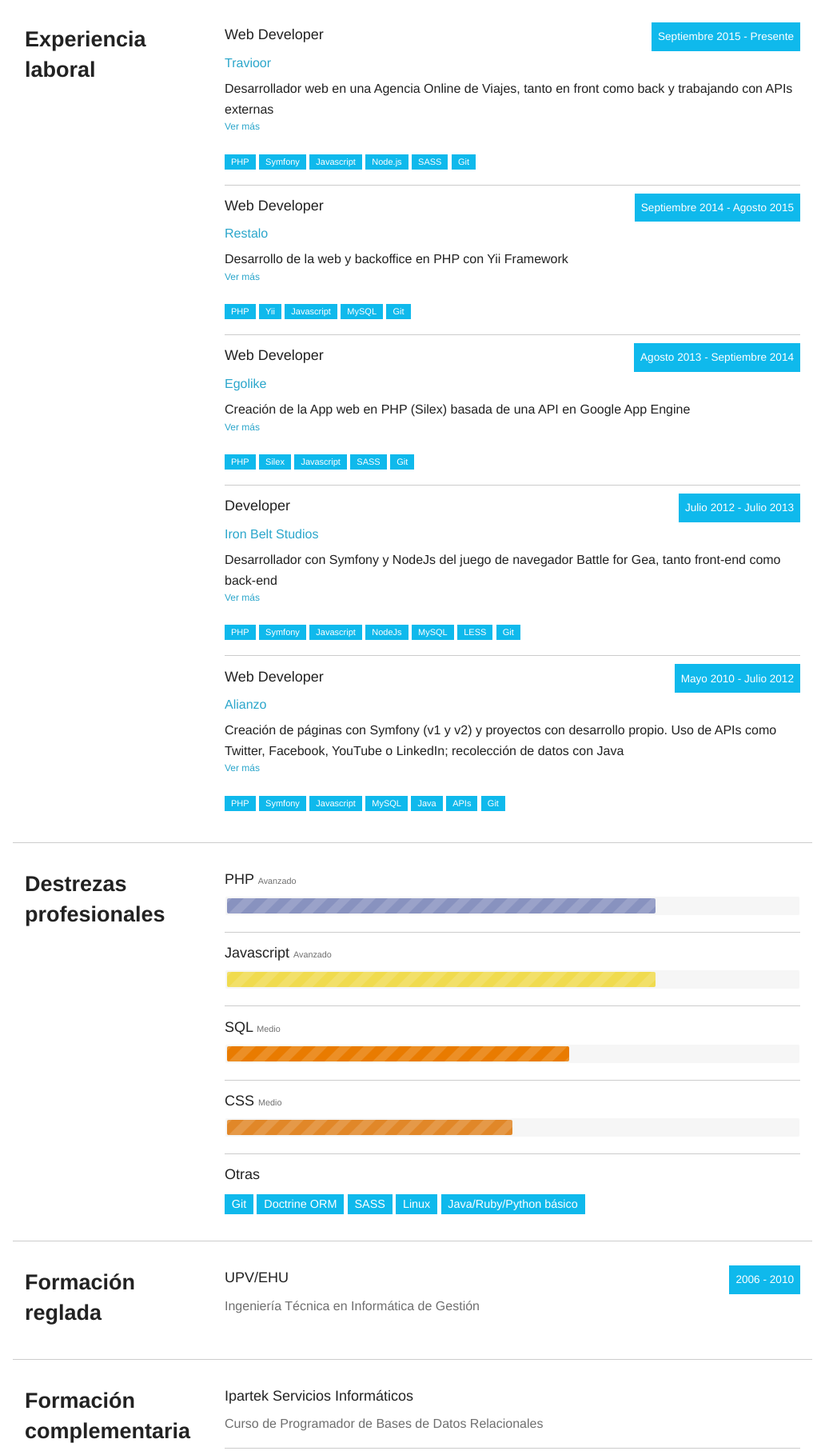
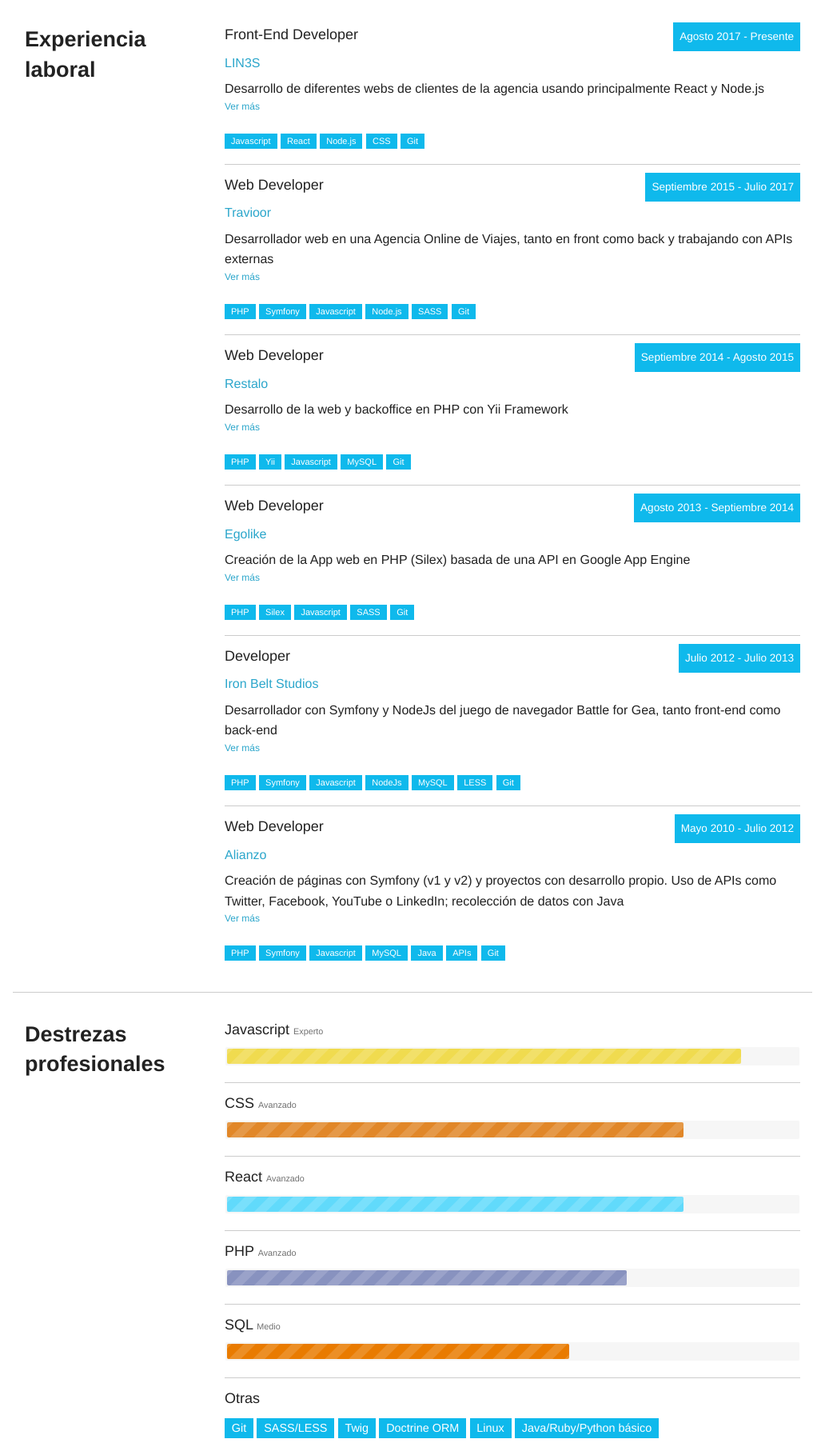
Before and after one commit to AnderRV/CV, a plain HTML site: page index.html in a window 1280 px wide. Shown: the part 161-1975 px from the top of the page at 80% size, without its empty margins (124-1156 px from the left). Drawn offline with nearby package versions, Linux system fonts and the light colour scheme.

Commit message:
Add LIN3S and update some other parts

```diff
--- a/index.html
+++ b/index.html
@@ -55,8 +55,27 @@
                 </div>
 
                 <div class="medium-9 columns">
+                    <div class="item lin3s">
+                        <p class="label period">Agosto 2017 - Presente</p>
+                        <h5>Front-End Developer</h5>
+                        <h6><a href="https://www.lin3s.com/">LIN3S</a></h6>
+
+                        <p class="description">
+                            Desarrollo de diferentes webs de clientes de la agencia usando principalmente React y Node.js
+                            <a href="#" class="more-desc">Ver más</a>
+                        </p>
+
+                        <div class="skills">
+                            <span class="label">Javascript</span>
+                            <span class="label">React</span>
+                            <span class="label">Node.js</span>
+                            <span class="label">CSS</span>
+                            <span class="label">Git</span>
+                        </div>
+                    </div>
+
                     <div class="item travioor">
-                        <p class="label period">Septiembre 2015 - Presente</p>
+                        <p class="label period">Septiembre 2015 - Julio 2017</p>
                         <h5>Web Developer</h5>
                         <h6><a href="http://www.travioor.com/">Travioor</a></h6>
 
@@ -164,18 +183,34 @@
 
                 <div class="medium-9 columns">
                     <div class="item">
+                        <h5>Javascript <small>Experto</small></h5>
+
+                        <div class="progress radius">
+                            <span class="js meter wow"></span>
+                        </div>
+                    </div>
+
+                    <div class="item">
+                        <h5>CSS <small>Avanzado</small></h5>
+
+                        <div class="progress radius">
+                            <span class="css meter wow"></span>
+                        </div>
+                    </div>
+
+                    <div class="item">
+                        <h5>React <small>Avanzado</small></h5>
+
+                        <div class="progress radius">
+                            <span class="react meter wow"></span>
+                        </div>
+                    </div>
+
+                    <div class="item">
                         <h5>PHP <small>Avanzado</small></h5>
 
                         <div class="progress radius">
                             <span class="php meter wow"></span>
-                        </div>
-                    </div>
-
-                    <div class="item">
-                        <h5>Javascript <small>Avanzado</small></h5>
-
-                        <div class="progress radius">
-                            <span class="js meter wow"></span>
                         </div>
                     </div>
 
@@ -188,20 +223,13 @@
                     </div>
 
                     <div class="item">
-                        <h5>CSS <small>Medio</small></h5>
-
-                        <div class="progress radius">
-                            <span class="css meter wow"></span>
-                        </div>
-                    </div>
-
-                    <div class="item">
                         <h5>Otras</h5>
 
                         <div>
                             <span class="label big">Git</span>
+                            <span class="label big">SASS/LESS</span>
+                            <span class="label big">Twig</span>
                             <span class="label big">Doctrine ORM</span>
-                            <span class="label big">SASS</span>
                             <span class="label big">Linux</span>
                             <span class="label big">Java/Ruby/Python básico</span>
                         </div>
@@ -230,26 +258,8 @@
 
                 <div class="medium-9 columns">
                     <div class="item">
-                        <h5>Ipartek Servicios Informáticos</h5>
-                        <h6>Curso de Programador de Bases de Datos Relacionales</h6>
-                    </div>
-
-                    <div class="item">
-                        <h5>Udacity</h5>
-                        <h6><a href="https://www.udacity.com/course/cs101">Computer Science: Building A Search Engine</a> [2012]</h6>
-                        <h6><a href="https://www.udacity.com/course/cs253">Web Application Engineering: How to Build a Blog</a> [2013]</h6>
-                        <h6><a href="https://www.udacity.com/course/cs271">Introduction to Artificial Intelligence</a> [2013]</h6>
-                        <h6><a href="https://www.udacity.com/course/cs255">HTML5 Game Development</a> [2013]</h6>
-                    </div>
-
-                    <div class="item">
-                        <h5>Coursera</h5>
-                        <h6><a href="https://www.coursera.org/course/ml">Machine Learning</a> (Stanford University) [2014]</h6>
-                        <h6><a href="https://www.coursera.org/course/datascitoolbox">The Data Scientist’s Toolbox</a> (Johns Hopkins University) [2014]</h6>
-                        <h6><a href="https://www.coursera.org/course/rprog">R Programming</a> (Johns Hopkins University) [2014]</h6>
-                        <h6><a href="https://www.coursera.org/learn/ruby-on-rails-intro">Ruby on Rails: An Introduction</a> (Johns Hopkins University) [2017]</h6>
-                        <h6><a href="https://www.coursera.org/learn/rails-with-active-record">Rails with Active Record and Action Pack</a> (Johns Hopkins University) [2017]</h6>
-                        <h6><a href="https://www.coursera.org/course/rprog">Functional Programming Principles in Scala</a> (Johns Hopkins University) [2017]</h6>
+                        <h5>egghead.io</h5>
+                        <h6><a href="https://egghead.io/courses/advanced-react-component-patterns">Advanced React Component Patterns</a> [2018]</h6>
                     </div>
 
                     <div class="item">
@@ -260,6 +270,29 @@
                         <h6><a href="https://www.pluralsight.com/courses/react-js-getting-started">React.js: Getting Started</a> [2017]</h6>
                         <h6><a href="https://www.pluralsight.com/courses/react-flux-building-applications">Building Applications with React and Flux</a> [2017]</h6>
                         <h6><a href="https://www.pluralsight.com/courses/jest-mastering-react-testing">Mastering React Testing with Jest</a> [2017]</h6>
+                    </div>
+
+                    <div class="item">
+                        <h5>Coursera</h5>
+                        <h6><a href="https://www.coursera.org/learn/rails-with-active-record">Rails with Active Record and Action Pack</a> (Johns Hopkins University) [2017]</h6>
+                        <h6><a href="https://www.coursera.org/learn/ruby-on-rails-intro">Ruby on Rails: An Introduction</a> (Johns Hopkins University) [2017]</h6>
+                        <h6><a href="https://www.coursera.org/course/rprog">Functional Programming Principles in Scala</a> (Johns Hopkins University) [2017]</h6>
+                        <h6><a href="https://www.coursera.org/course/ml">Machine Learning</a> (Stanford University) [2014]</h6>
+                        <h6><a href="https://www.coursera.org/course/datascitoolbox">The Data Scientist’s Toolbox</a> (Johns Hopkins University) [2014]</h6>
+                        <h6><a href="https://www.coursera.org/course/rprog">R Programming</a> (Johns Hopkins University) [2014]</h6>
+                    </div>
+
+                    <div class="item">
+                        <h5>Udacity</h5>
+                        <h6><a href="https://www.udacity.com/course/cs253">Web Application Engineering: How to Build a Blog</a> [2013]</h6>
+                        <h6><a href="https://www.udacity.com/course/cs271">Introduction to Artificial Intelligence</a> [2013]</h6>
+                        <h6><a href="https://www.udacity.com/course/cs255">HTML5 Game Development</a> [2013]</h6>
+                        <h6><a href="https://www.udacity.com/course/cs101">Computer Science: Building A Search Engine</a> [2012]</h6>
+                    </div>
+
+                    <div class="item">
+                        <h5>Ipartek Servicios Informáticos</h5>
+                        <h6>Curso de Programador de Bases de Datos Relacionales</h6>
                     </div>
                 </div>
             </div>
@@ -296,6 +329,22 @@
 
     <div class="dialog hidden">
         <div class="overlay"></div>
+
+        <div class="element hidden lin3s">
+            <p>
+                Desarrollo de diferentes webs de clientes de la agencia de marketing digital, para los que siempre es imprescindible tener un control absoluto del contenido desde CMS, y la analítica y el SEO juegan papeles fundamentales.
+                <br />
+                Desde enero de 2019 he estado liderando la parte de Front de la empresa como <b>Responsable de Front</b>. Con responsabilidades como revisar la calidad técnica de los proyectos o llevar el proceso de selección de candidatos.
+            </p>
+
+            <ul>
+                <li><a href="https://www.euskaltel.com/">Euskaltel</a> es la web de la operadora de telefonía, desarrollada con <b>Symfony</b>, <b>Twig</b> y <b>Javascript</b> fue un gran paso hacia la modernización de su imagen. Contamos con un <b>Design System</b> propio desarrollado con compotentes que permites a los gestores de contenido montar páginas de manera independiente desde un administrador.</li>
+                <li><a href="https://www.guggenheim-bilbao.eus/">Guggenheim Bilbao</a> es una web con un frontal desarrollado 100% como aplicación <b>React</b> alimentándose de APIs que gestionamos con un middleware desarrollado en <b>Node.js</b>. También exponemos un <b>Design System</b> a base de componentes de React. El Server Side Rendering, SEO y la analítica son otros puntos implescindibles para el proyecto.</li>
+                <li><a href="https://www.athletic-club.eus/">Athletic Club</a> y <a href="https://tienda.athletic-club.eus/">la tienda</a> son dos plataformas también 100% <b>React</b> desarrolladas para el club de fútbol. Estructura y puntos fuertes similar a los del museo: APIs para el contenido, SSR, SEO y analítica. En el caso de la tienda usamos <b>Sylius</b> con plataforma eCommerce.</li>
+                <li><a href="https://www.batela.com/">Batela</a> es un B2B basado el Sylius e integrado con un ERP externo. El frontal es también una aplicación <b>React</b> conectada mediante APIs, cuenta con <b>Design System</b> y tiene lo mismo requerimiento de analítica que el resto de proyectos.</li>
+                <li>Aparte de estos proyectos he estado involucrado en varios otros de la agencia en menor medida, en librerías externas tanto públicas como privadas y en la preparación de un framework base sobre el que desarrollar los proyectos <b>React</b>.</li>
+            </ul>
+        </div>
 
         <div class="element hidden travioor">
             <p>Desarrollo de la web del sitio de viajes Travioor</p>
--- a/styles.css
+++ b/styles.css
@@ -207,14 +207,14 @@ a.social-icon i {
     width: 0;
 }
 .progress .meter.php.animated {
-    width: 75%;
+    width: 70%;
 }
 .progress .meter.js {
     background-color: #f0db4f;
     width: 0;
 }
 .progress .meter.js.animated {
-    width: 75%;
+    width: 90%;
 }
 .progress .meter.sql {
     background-color: #e97b00;
@@ -228,7 +228,14 @@ a.social-icon i {
     width: 0;
 }
 .progress .meter.css.animated {
-    width: 50%;
+    width: 80%;
+}
+.progress .meter.react {
+    background-color: #61dafb;
+    width: 0;
+}
+.progress .meter.react.animated {
+    width: 80%;
 }
 
 .item > h5 {
```
Also changed, not shown: 1 other file.
